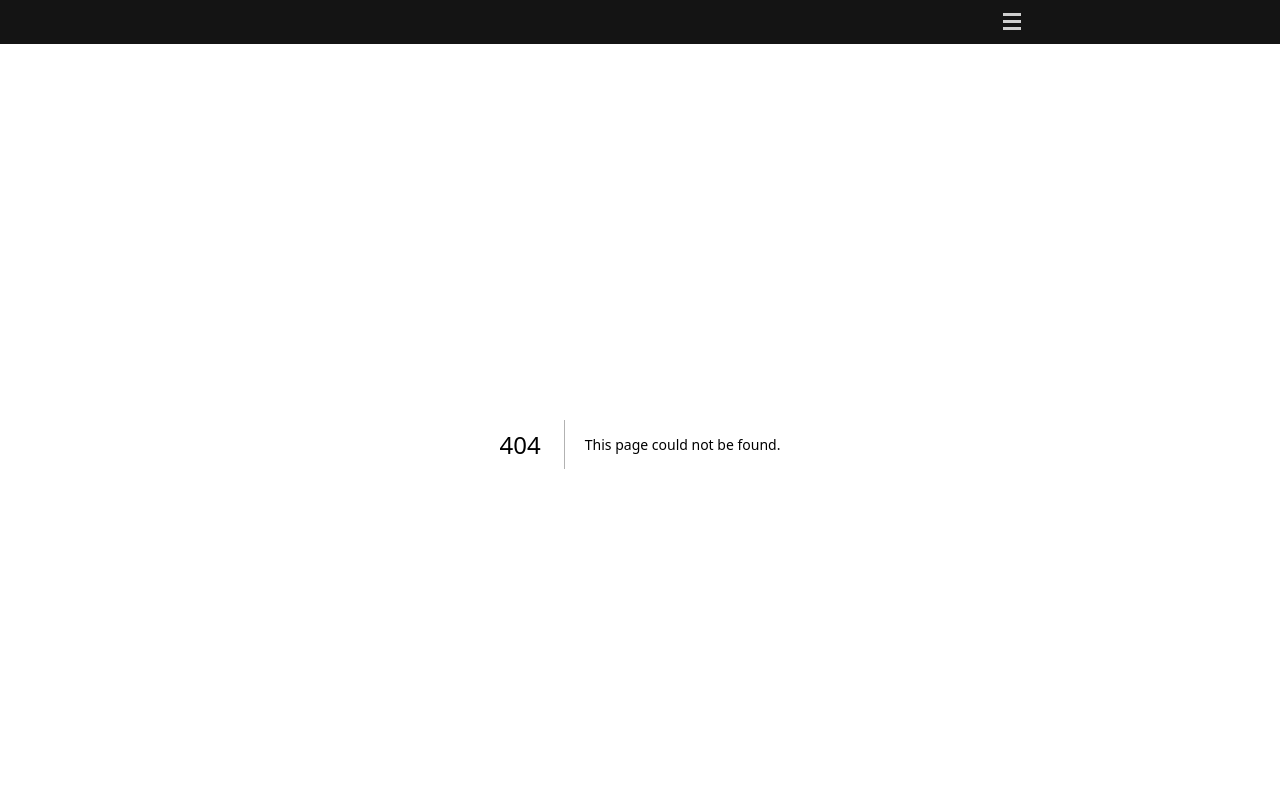
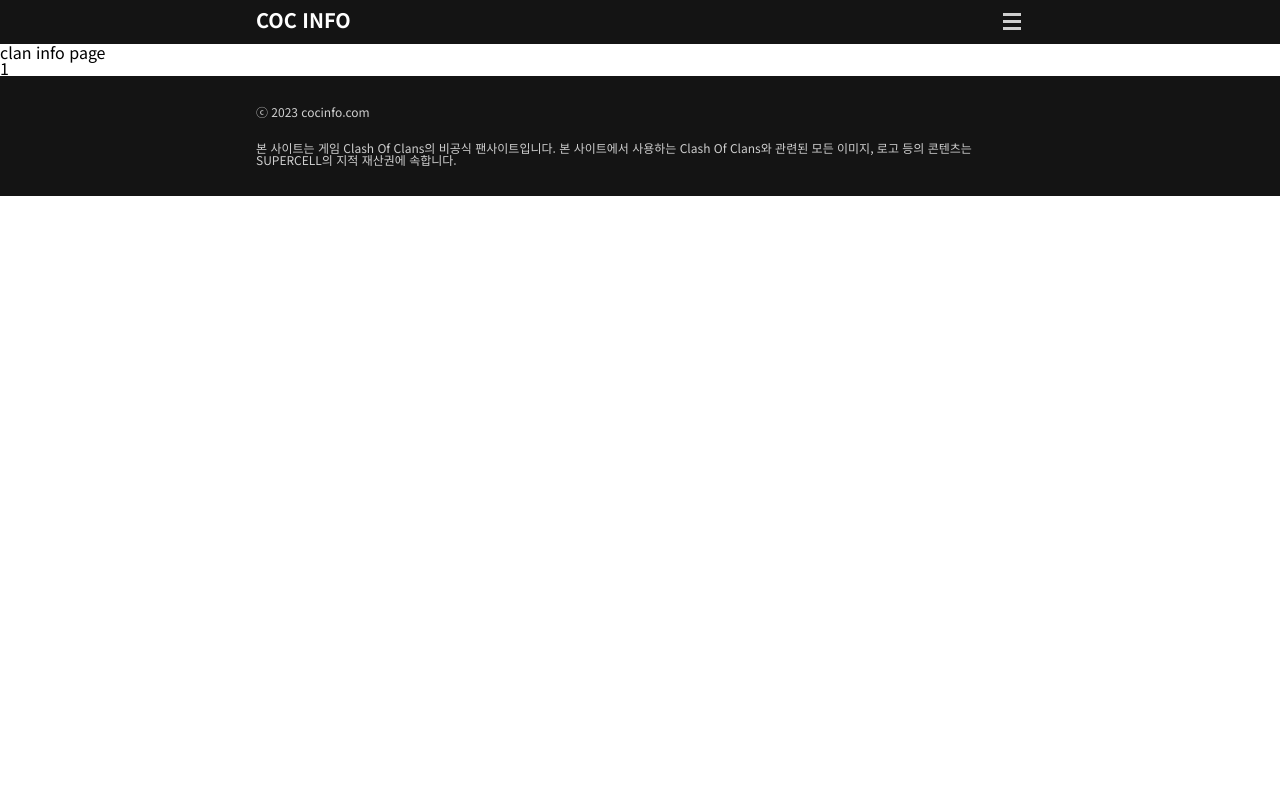
Before and after one commit to coc-info/coc-info, a Next.js app: page /clans/1/info in a window 1280 px wide. Before the commit this address had no page. Shown: the top 800 px of the page. Built offline with nearby package versions, Linux system fonts and the light colour scheme.

Commit message:
Add: LeaderBoard, SearchedClanList에서 item 선택시 해당 클랜으로 Link 연결

```diff
--- /dev/null
+++ b/src/app/clans/[clanTag]/info/page.tsx
@@ -0,0 +1,8 @@
+export default function Page({ params }: { params: { clanTag: string } }) {
+  return (
+    <main>
+      <h2>clan info page</h2>
+      <p>{params.clanTag}</p>
+    </main>
+  );
+}
--- a/src/app/clans/_components/SearchedClanList/ClanListItem.tsx/index.tsx
+++ b/src/app/clans/_components/SearchedClanList/ClanListItem.tsx/index.tsx
@@ -7,6 +7,7 @@ import Badge from '@/components/Badge';
 
 import peopleIcon from '@/images/icons/people-icon.svg';
 import earthIcon from '@/images/icons/earth.svg';
+import Link from 'next/link';
 
 interface ClanListItemProps {
   level: number;
@@ -26,6 +27,7 @@ interface ClanListItemProps {
 export default function ClanListItem({ level, badgeUrl, name, tag, members, location, labels }: ClanListItemProps) {
   return (
     <li className={styles.clanListItem}>
+      <Link className={styles.link} href={`/clans/${encodeURIComponent(tag)}/info`}>
         <div className={styles.clanInfo}>
           <div className={styles.level}>Lv.{level}</div>
           <div className={styles.rightInfo}>
@@ -55,6 +57,7 @@ export default function ClanListItem({ level, badgeUrl, name, tag, members, loca
             return <Label name={label.name} url={label.iconUrls.small} />;
           })}
         </div>
+      </Link>
     </li>
   );
 }
--- a/src/app/layout.tsx
+++ b/src/app/layout.tsx
@@ -17,7 +17,7 @@ export default function RootLayout({ children }: { children: React.ReactNode })
   return (
     <html lang="ko">
       <body className={notoSansKr.className}>
-        <Header logoHidden />
+        <Header />
         {children}
         <Footer />
       </body>
--- a/src/components/Header/index.module.scss
+++ b/src/components/Header/index.module.scss
@@ -18,6 +18,7 @@
   color: colors.$white;
   font-size: 20px;
   font-weight: 700;
+  text-decoration: none;
 
   &--hidden {
     visibility: hidden;
--- a/src/components/Header/index.tsx
+++ b/src/components/Header/index.tsx
@@ -2,6 +2,7 @@ import styles from './index.module.scss';
 import Image from 'next/image';
 
 import hambergerIcon from '@/images/icons/hamberger-icon.svg';
+import Link from 'next/link';
 
 interface HeaderProps {
   logoHidden?: boolean;
@@ -11,7 +12,9 @@ export default function Header({ logoHidden = false }: HeaderProps) {
   return (
     <header className={styles.headerArea}>
       <div className={styles.header}>
-        <div className={logoHidden ? styles['tempLogo--hidden'] : styles.tempLogo}>COC INFO</div>
+        <Link href="/" className={logoHidden ? styles['tempLogo--hidden'] : styles.tempLogo}>
+          <h1>COC INFO</h1>
+        </Link>
         <button className={styles.menuButton}>
           <Image alt="hameberger-icon" src={hambergerIcon} />
         </button>
--- a/src/components/LeaderBoard/index.tsx
+++ b/src/components/LeaderBoard/index.tsx
@@ -20,6 +20,8 @@ export default async function LeaderBoard() {
         {data.items.map((item) => {
           return (
             <Item
+              key={item.tag}
+              tag={item.tag}
               rank={item.rank}
               level={item.clanLevel}
               badgeUrl={item.badgeUrls.small}
--- a/src/utils/coc-api/leaderboard.ts
+++ b/src/utils/coc-api/leaderboard.ts
@@ -5,6 +5,7 @@ const LOCATION_ID_OF_KR = '32000216';
 
 interface Data {
   items: {
+    tag: string;
     rank: number;
     clanLevel: number;
     badgeUrls: { small: string };
```
Also changed, not shown: src/app/clans/[clanTag]/current-war/page.tsx (added, +8 -0 lines), src/app/clans/[clanTag]/warlog/page.tsx (added, +8 -0 lines), src/app/clans/_components/SearchedClanList/ClanListItem.tsx/index.module.scss (+5 -3 lines), src/components/LeaderBoard/Item/index.module.scss (+8 -6 lines), src/components/LeaderBoard/Item/index.tsx (+10 -6 lines). Lines whose indentation alone changed are shown as unchanged.
